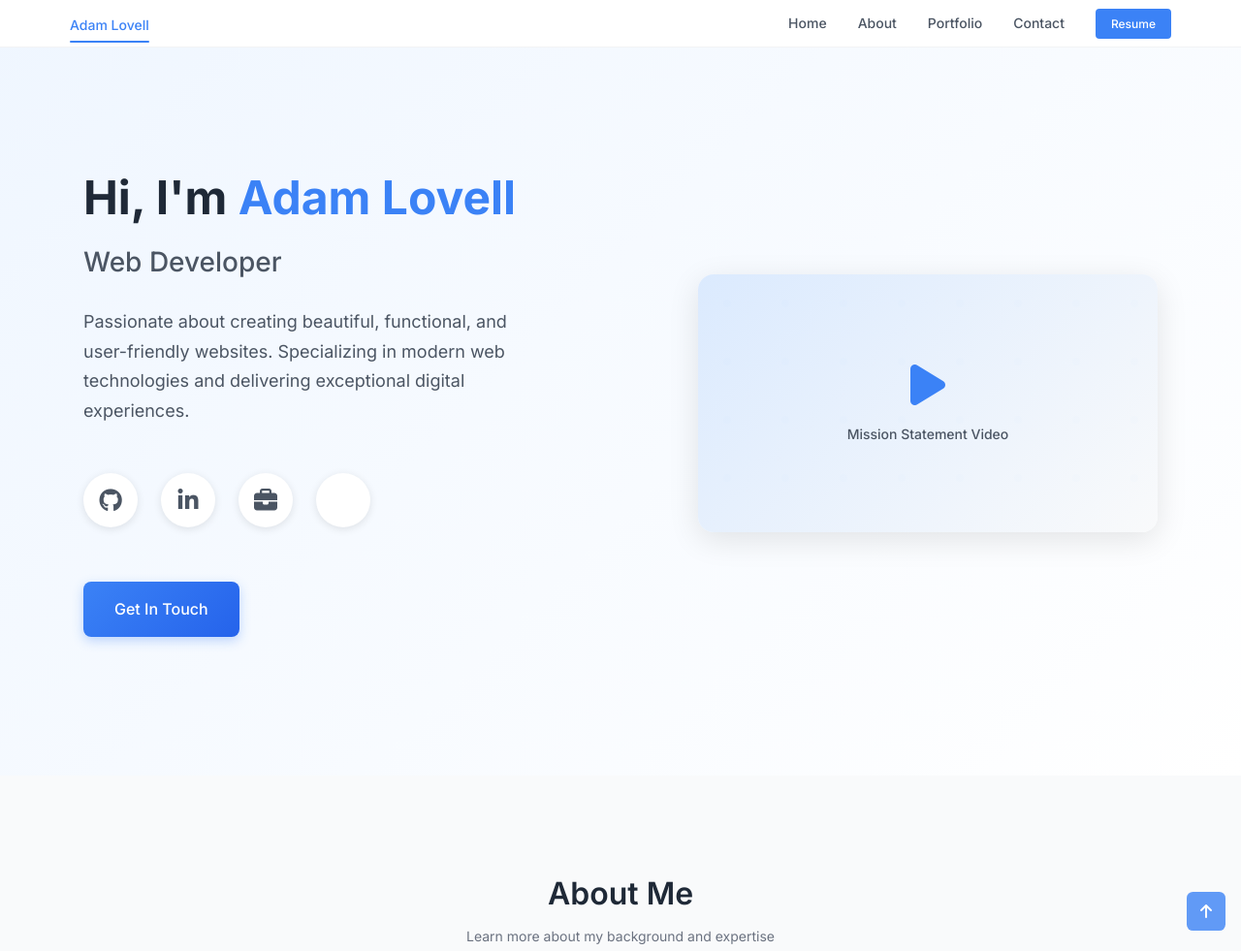
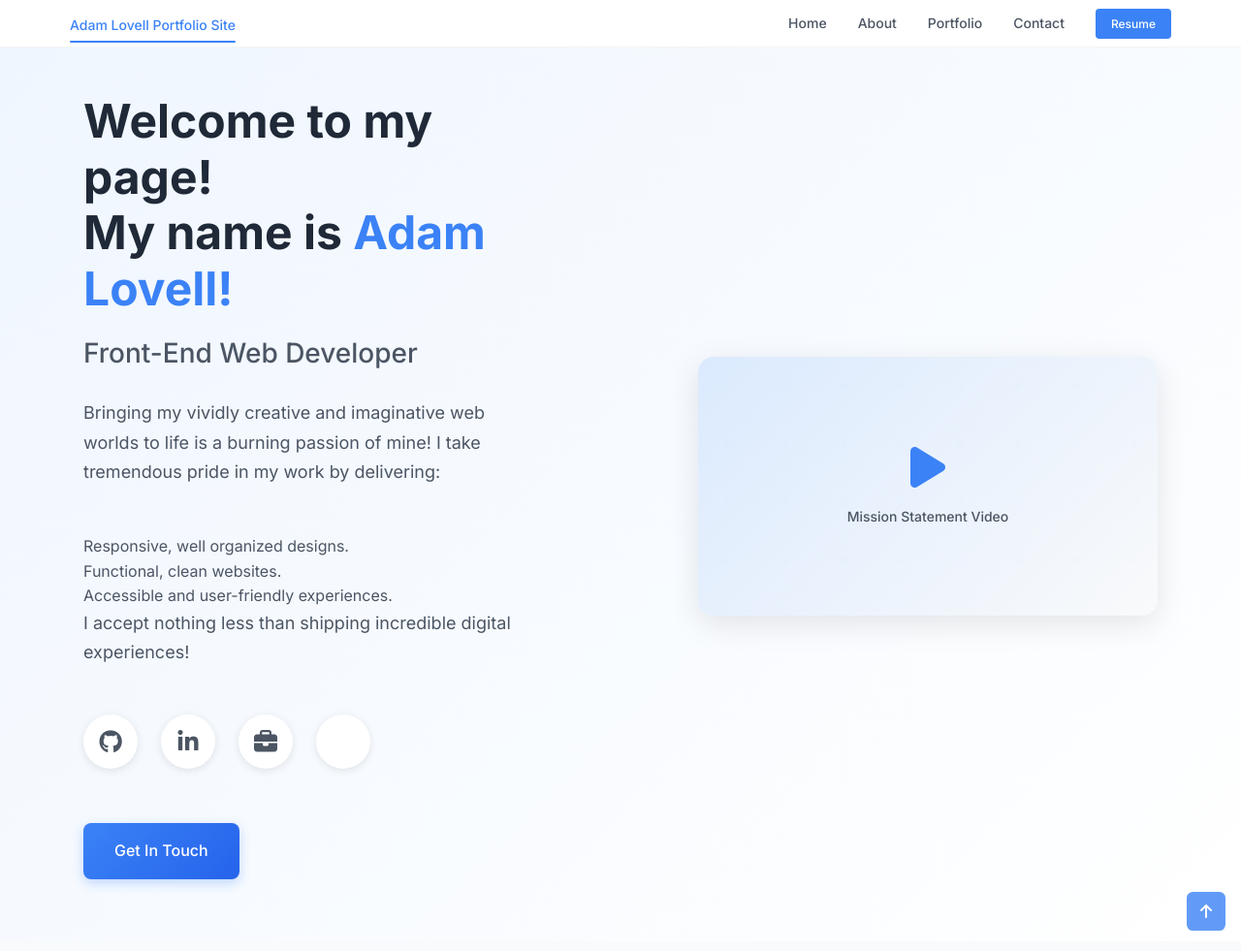
Before and after one commit to adam-lovell/portfolio-page, a plain HTML site: page index.html in a window 1280 px wide. Shown: the top 981 px of the page at 97% size. Drawn offline with Linux system fonts and the light colour scheme.

Commit message:
Added unordered list and new wording for portfolio page

```diff
--- a/index.html
+++ b/index.html
@@ -39,7 +39,7 @@
         <nav class="nav">
             <!-- Logo/name on the left -->
             <div class="nav__logo">
-                <a href="#home" class="nav__link">Adam Lovell</a>
+                <a href="#home" class="nav__link">Adam Lovell Portfolio Site</a>
             </div>
             <!-- Navigation menu -->
             <ul class="nav__menu" id="nav-menu">
@@ -81,14 +81,24 @@
                 <div class="home__content">
                     <!-- Main heading with name -->
                     <h1 class="home__title">
-                        Hi, I'm <span class="home__title-color">Adam Lovell</span>
+                        Welcome to my page! <br> My name is <span class="home__title-color">Adam Lovell!</span>
                     </h1>
                     <!-- Subtitle with role -->
-                    <h2 class="home__subtitle">Web Developer</h2>
-                    <!-- Brief description -->
+                    <h2 class="home__subtitle">Front-End Web Developer</h2>
+                    <!-- Brief description with introductory paragraph -->
                     <p class="home__description">
-                        Passionate about creating beautiful, functional, and user-friendly websites.
-                        Specializing in modern web technologies and delivering exceptional digital experiences.
+                        Bringing my vividly creative and imaginative web worlds to life is a burning passion of mine!
+                        I take tremendous pride in my work by delivering:
+                    </p>
+                    <!-- Key deliverables list - semantically correct as a separate element from paragraph -->
+                    <ul class="home__deliverables">
+                        <li>Responsive, well organized designs.</li>
+                        <li>Functional, clean websites.</li>
+                        <li>Accessible and user-friendly experiences.</li>
+                    </ul>
+                    <!-- Closing statement paragraph -->
+                    <p class="home__description">
+                        I accept nothing less than shipping incredible digital experiences!
                     </p>
                     <!-- Social media links container -->
                     <div class="home__social">
@@ -138,7 +148,7 @@
                 <!-- Section title -->
                 <h2 class="section__title">About Me</h2>
                 <!-- Section subtitle -->
-                <p class="section__subtitle">Learn more about my background and expertise</p>
+                <p class="section__subtitle">Learn more about my background and experience.</p>
 
                 <!-- About content grid -->
                 <div class="about__container grid">
```
